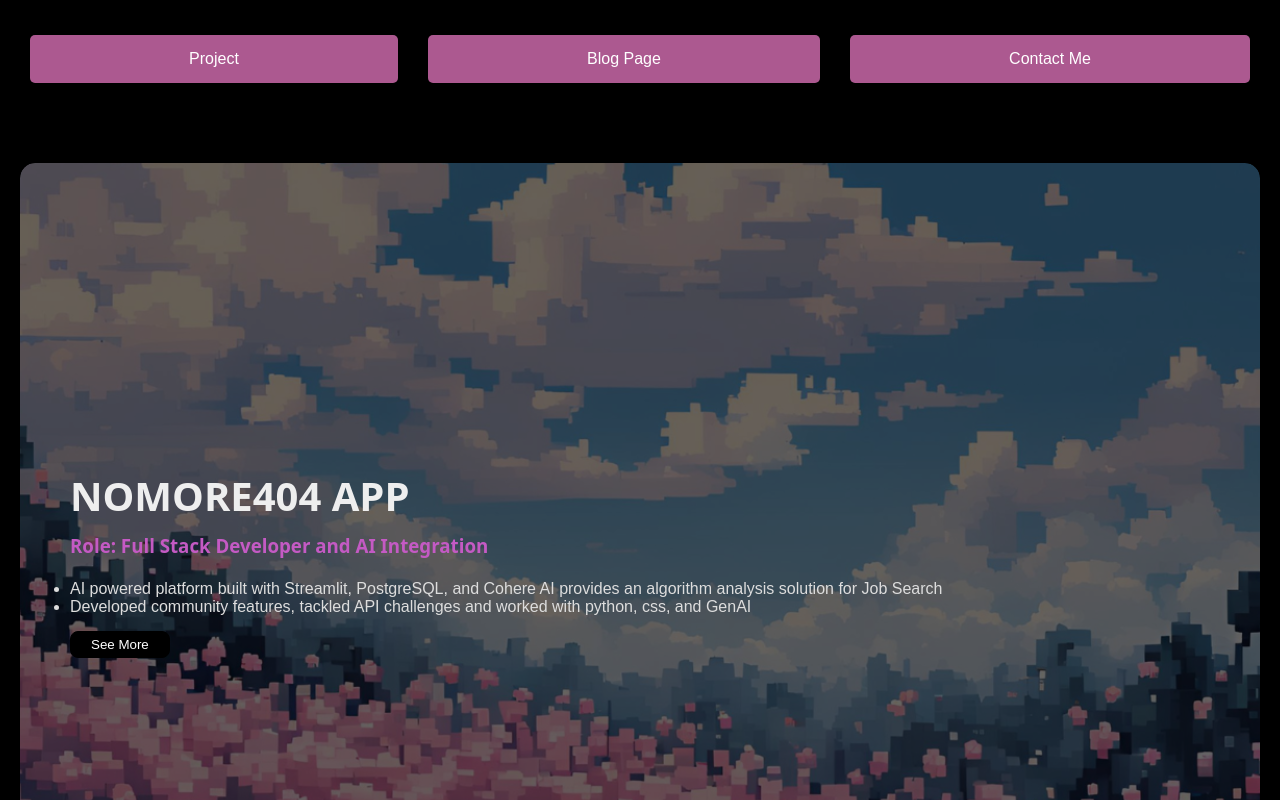
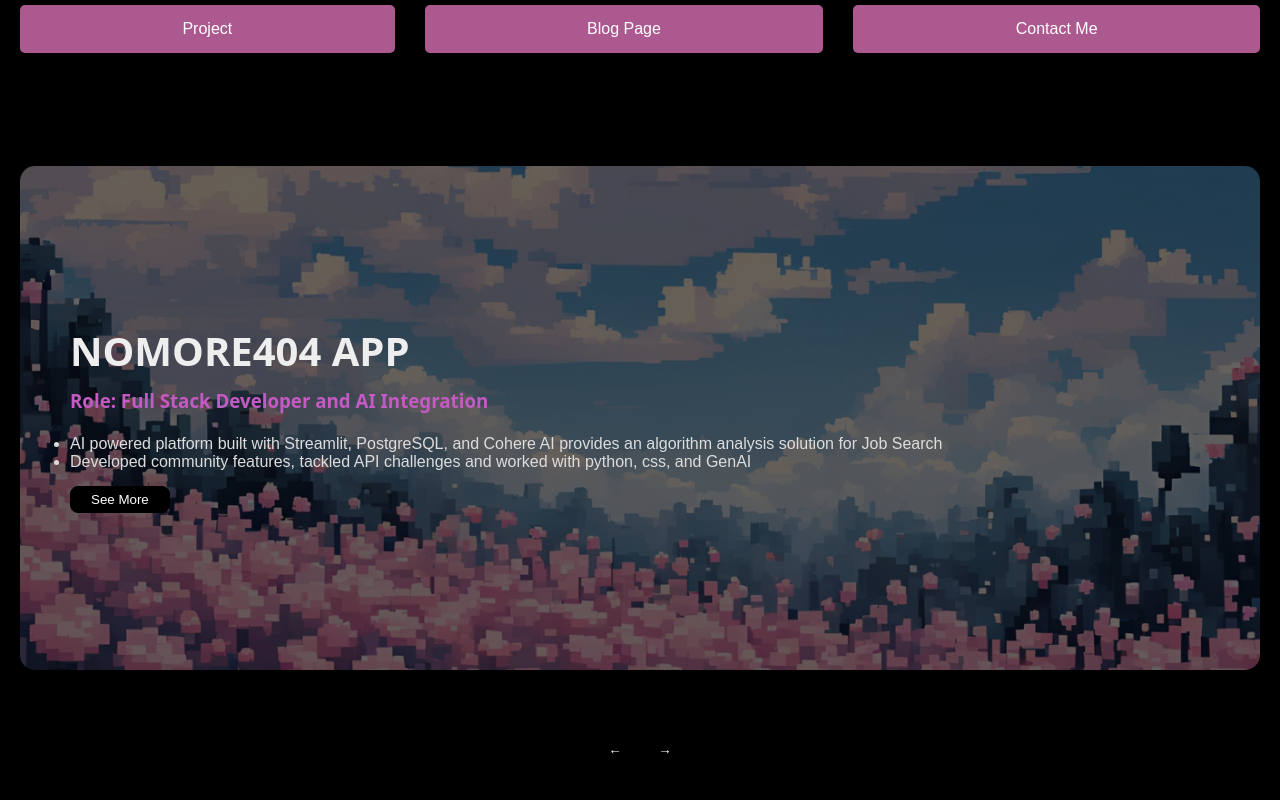
Before and after one commit to NightingaleX03/Portfolio, a React (Create React App) app: page / in a window 1280 px wide. Shown: the part 1000-1800 px from the top of the page. Built offline with nearby package versions, Linux system fonts and the light colour scheme; a web font is replaced by a local one.

Commit message:
some stuff changed-?

```diff
--- a/src/components/keyProjects.css
+++ b/src/components/keyProjects.css
@@ -10,14 +10,13 @@ body {
 
 .container {
     position: relative;
-    margin: 20px auto;
     width: 100%;
-    height: 100vh; /* Full screen height */
+    height: 90vh;
     overflow: hidden;
     border-radius: 15px;
     display: flex;
     align-items: center;
-    justify-content: center; /* Center align items */
+    justify-content: center;
 }
 
 h3 span {
@@ -28,9 +27,9 @@ h3 span {
     display: flex;
     width: 100%;
     position: relative;
-    height: 100%;
+    height: 70%;
     overflow: hidden;
-    transition: transform 0.5s ease; /* Smooth transition when shifting items */
+    transition: transform 0.5s ease;
 }
 
 .container .slide .item {
@@ -40,22 +39,20 @@ h3 span {
     transition: 0.5s;
     background-color: rgba(0, 0, 0, 0.6);
     background-blend-mode: darken;
-    position: relative; /* Position each item relatively to ensure stacking */
-    width: 100%; /* Ensure items take up the full width */
-    flex-shrink: 0; /* Prevent items from shrinking */
+    position: relative;
+    width: 100%;
+    flex-shrink: 0;
 }
 
 .slide .item.main-card {
     width: 70%;
     height: 100%;
-    margin-right: 20px;
     box-shadow: 0 30px 50px #505050;
 }
 
 .slide .item.tiny-card {
-    width: 100%; /* Make each tiny card fill its container */
-    height: auto; /* Let height adjust based on content */
-    margin-bottom: 10px;
+    width: 100%;
+    height: auto;
     display: flex;
     align-items: center;
     justify-content: center;
@@ -146,7 +143,6 @@ h3 span {
 
 .button {
     width: 100%;
-    margin-top: 10px;
     text-align: center;
     position: absolute;
     bottom: 1px;
--- a/src/components/navbar.css
+++ b/src/components/navbar.css
@@ -28,8 +28,7 @@
 }
 
 .nav-links a:hover{
-    /*color:#9e4040;*/
-    color: #5d7a8f;
+    color: #ac5990;
 }
 
 .nav-links a:hover::before {
--- a/src/pages/css/home.css
+++ b/src/pages/css/home.css
@@ -10,7 +10,8 @@ body {
     gap: 30px;
     align-items: center;
     margin-top: 50px;
-    padding: 30px;
+    padding-left: 20px;
+    padding-right: 20px;
     flex-wrap: wrap;
 }
 
@@ -34,10 +35,11 @@ body {
 
 .key-projects-section {
     display: flex;
-    margin: 10px auto;
+    margin: 5px auto;
     max-width: 100%;
+    padding-left: 20px;
+    padding-right: 20px;
     border-radius: 15px;
-    padding: 20px;
     box-shadow: 0 4px 8px rgba(0, 0, 0, 0.3);
     transition: all 0.3s ease-in-out;
 }
```
